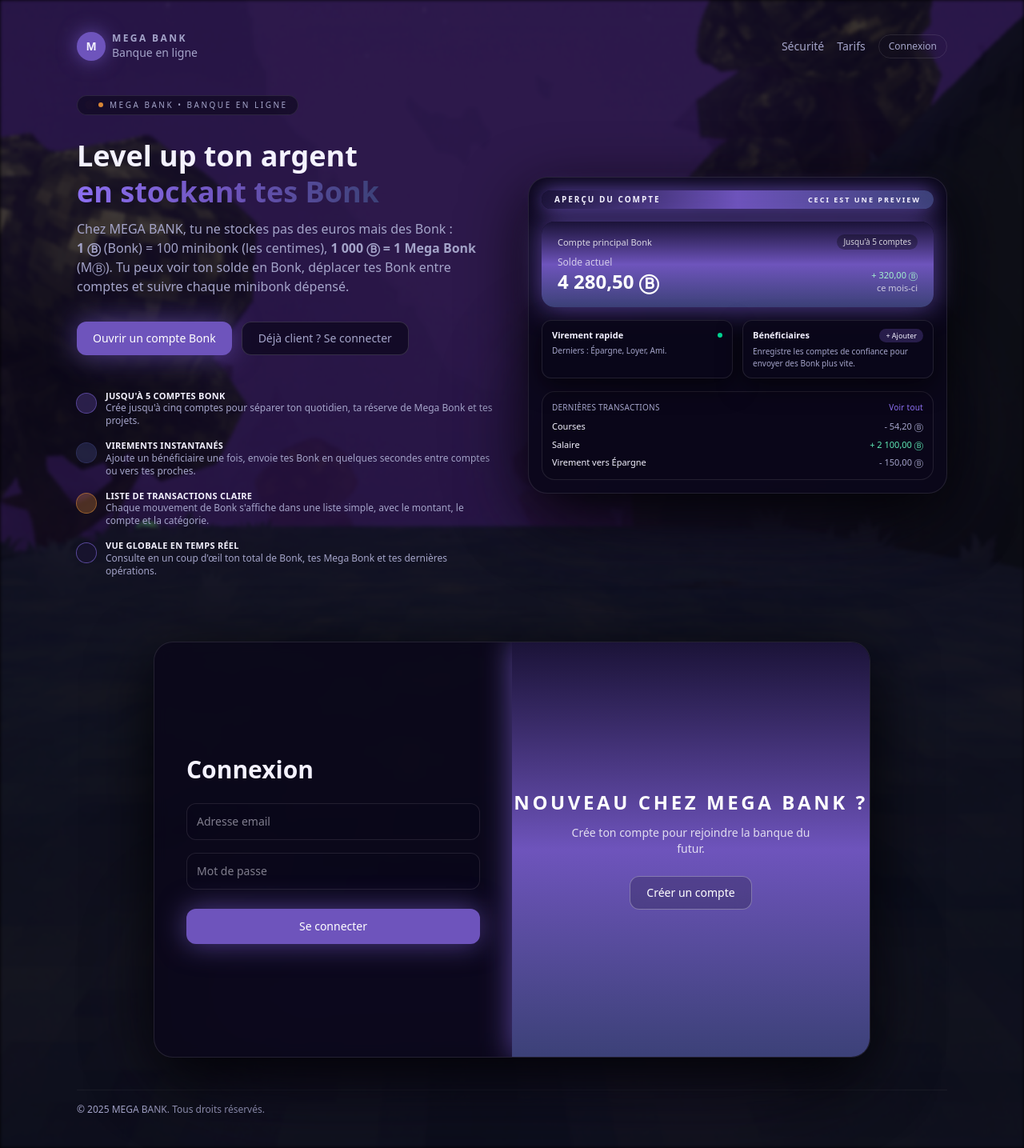
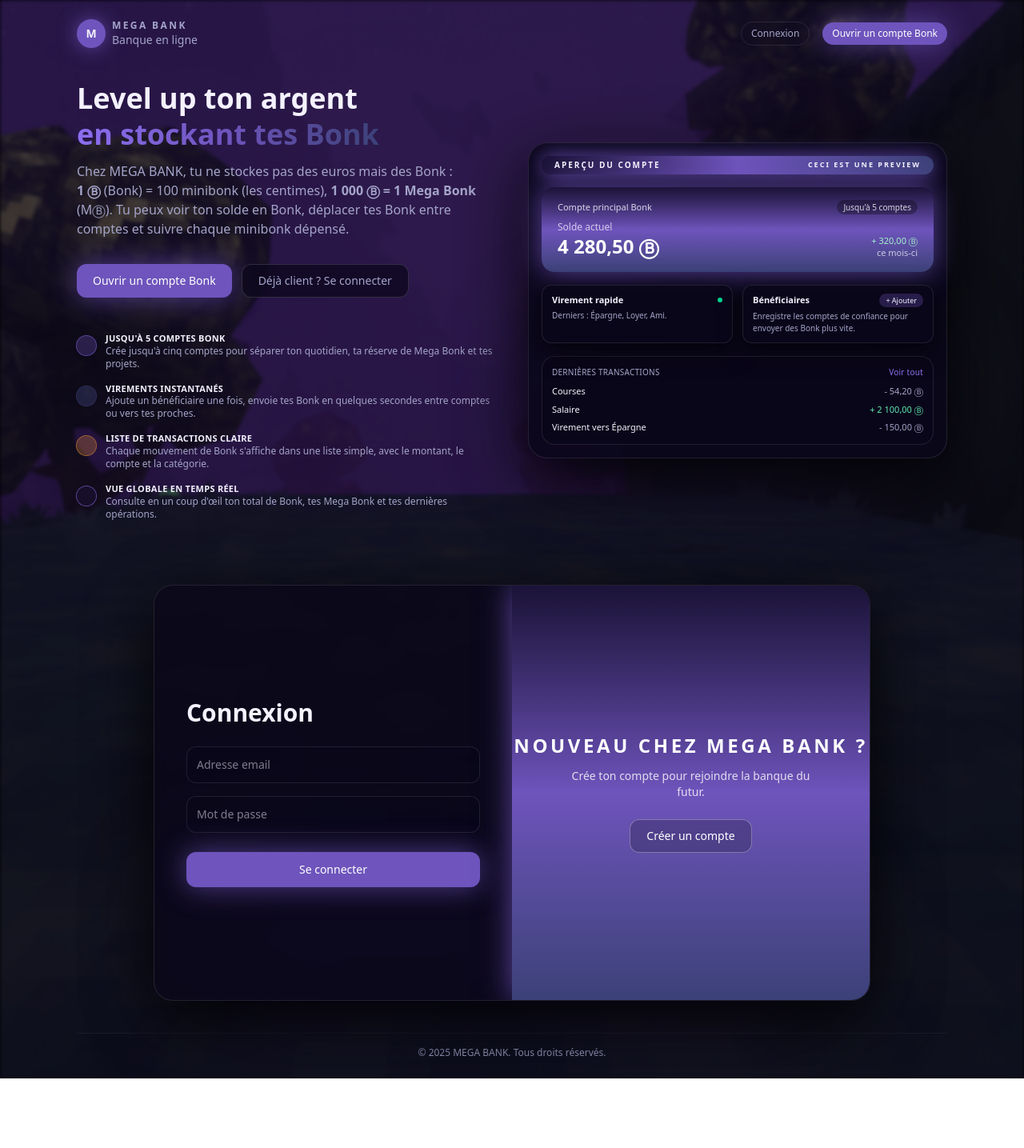
Before and after one commit to xhuriken/megabankreact, a React (Vite) app: page / in a window 1280 px wide. Shown: the whole page at 80% size. After the commit the page ends 1348 px from the top, so only its background shows below. Built offline with nearby package versions, Linux system fonts and the light colour scheme.

Commit message:
Edit footer et nav, remove useless btn, add Connexion and Ouvrir

```diff
--- a/index.html
+++ b/index.html
@@ -4,7 +4,7 @@
     <meta charset="UTF-8" />
     <link rel="icon" type="image/svg+xml" href="/vite.svg" />
     <meta name="viewport" content="width=device-width, initial-scale=1.0" />
-    <title>megabankreact</title>
+    <title>Mega BANK !</title>
   </head>
   <body>
     <div id="root"></div>
--- a/src/App.jsx
+++ b/src/App.jsx
@@ -25,7 +25,7 @@ function App() {
         </div>
 
         {/* Main content */}
-        <div className="relative z-10 mx-auto flex min-h-screen max-w-6xl flex-col px-4 py-6 md:px-8 md:py-10">
+        <div className="relative z-10 mx-auto flex min-h-screen max-w-6xl flex-col px-4 py-3 md:px-8 md:py-6">
           {/* nav*/}
           <NavBar />
 
--- a/src/components/Footer.jsx
+++ b/src/components/Footer.jsx
@@ -3,7 +3,7 @@
 export default function Footer() {
 
     return (
-        <footer className="mt-10 border-t border-white/5 pt-4 text-[10px] text-text-muted md:text-xs">
+        <footer className="mt-10 border-t text-center border-white/5 pt-4 text-[10px] text-text-muted md:text-xs">
             <p>© {new Date().getFullYear()} MEGA BANK. Tous droits réservés.</p>
         </footer>
     );
--- a/src/components/NavBar.jsx
+++ b/src/components/NavBar.jsx
@@ -17,14 +17,17 @@ export default function LoginPage() {
             </div>
 
             <nav className="flex items-center gap-4 text-xs md:text-sm">
-              <button className="cursor-pointer text-text-muted transition-colors hover:text-text">
-                Sécurité
+              {/* <button className="cursor-pointer text-text-muted transition-colors hover:text-text">
+                test
               </button>
               <button className="cursor-pointer text-text-muted transition-colors hover:text-text">
-                Tarifs
-              </button>
+                Test
+              </button> */}
               <button className="cursor-pointer rounded-full border border-white/10 px-3 py-1.5 text-xs font-medium text-text-muted backdrop-blur-sm transition-colors hover:border-primary-soft hover:text-text">
                 Connexion
+              </button>
+              <button className="cursor-pointer rounded-full  bg-primary px-3 py-1.5 text-xs  font-medium text-white shadow-[0_0_35px_rgba(110,84,188,0.7)] transition-transform duration-200 hover:-translate-y-0.5 hover:shadow-[0_0_55px_rgba(110,84,188,1)]">
+                Ouvrir un compte Bonk
               </button>
             </nav>
         </header>
--- a/src/pages/Home.jsx
+++ b/src/pages/Home.jsx
@@ -5,12 +5,6 @@ export default function Home() {
     <section className="flex flex-col gap-10 md:flex-row md:items-center">
       {/* Left column: hero and feature bullets */}
       <div className="flex-1 space-y-7">
-        {/* Small stylized text for fun */}
-        <div className="inline-flex items-center gap-2 rounded-full border border-white/10 bg-surface/60 px-3 py-1 text-[10px] uppercase tracking-[0.25em] text-text-muted backdrop-blur-sm">
-          <span className="h-1.5 w-1.5 rounded-full bg-accent animate-ping" />
-          <span className="h-1.5 w-1.5 rounded-full bg-accent" />
-          Mega Bank • Banque en ligne
-        </div>
 
         {/* Head */}
         <div className="space-y-3">
```
